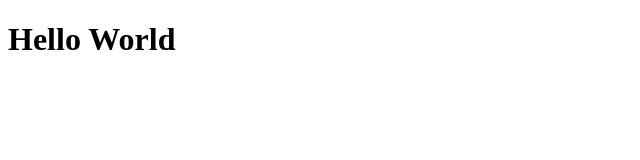
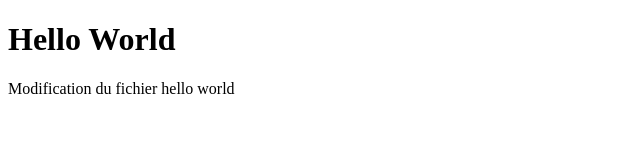
Before and after one commit to INSSET/m1-isri-2024-2025-Courtin-Coin-Theo, a plain HTML site: page index.html in a window 1280 px wide. Shown: the whole page, without its empty margins (0-640 px from the left). Drawn offline with Linux system fonts and the light colour scheme.

Commit message:
TD1 Question5

```diff
--- a/index.html
+++ b/index.html
@@ -2,5 +2,6 @@
 <html>
     <body>
         <h1>Hello World</h1>
+        <p>Modification du fichier hello world</p>
     </body>
 </html>
```
